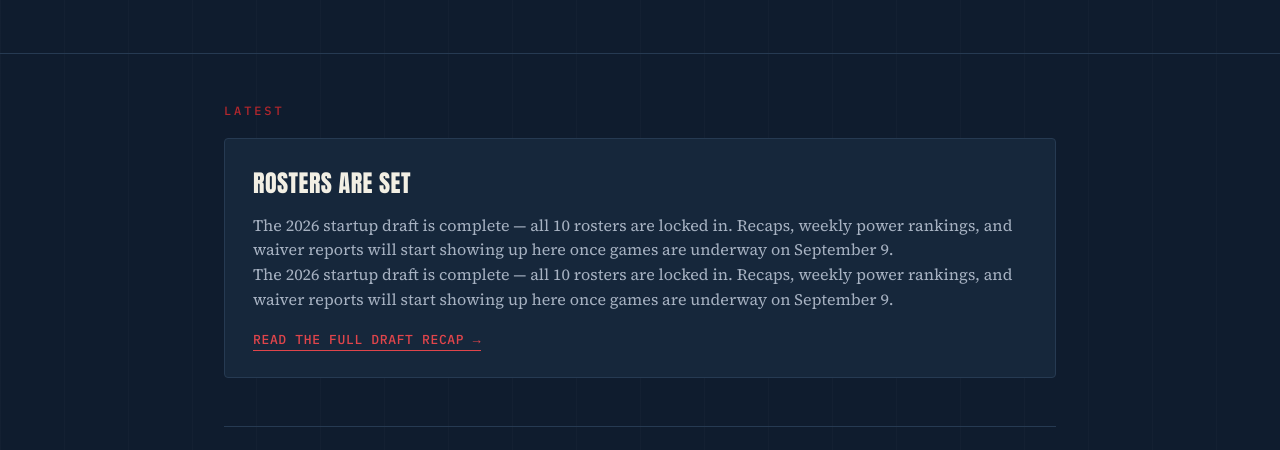
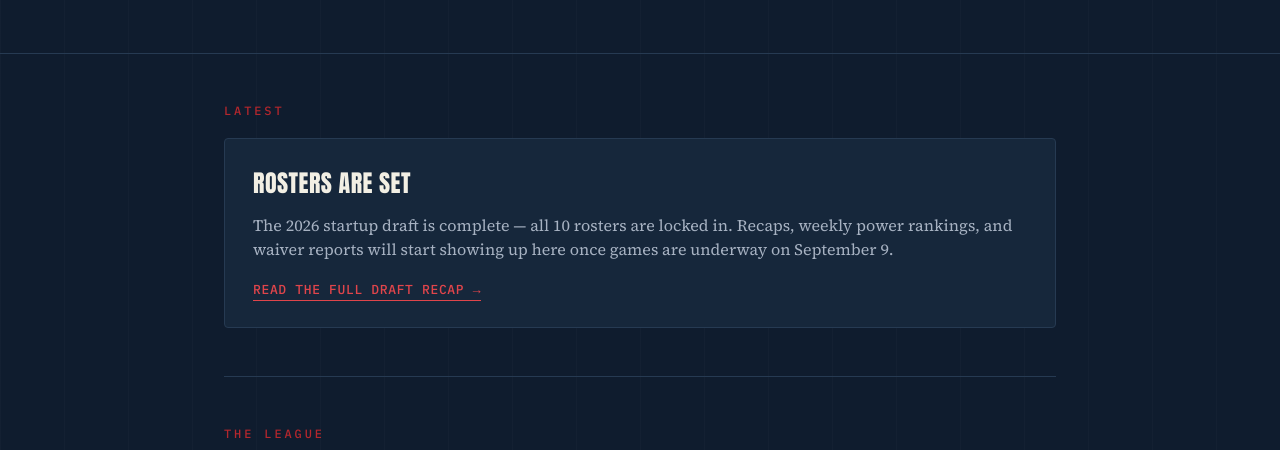
Before and after one commit to dpavloski/NSFWFantasyFootball, a website: page index.html in a window 1280 px wide. Shown: the part 350-800 px from the top of the page. Drawn offline with Linux system fonts and the light colour scheme.

Commit message:
Update index.html

```diff
--- a/index.html
+++ b/index.html
@@ -208,7 +208,6 @@
       <div class="card">
         <h2>Rosters are set</h2>
         <p>The 2026 startup draft is complete — all 10 rosters are locked in. Recaps, weekly power rankings, and waiver reports will start showing up here once games are underway on September 9.</p>
-        <p>The 2026 startup draft is complete — all 10 rosters are locked in. Recaps, weekly power rankings, and waiver reports will start showing up here once games are underway on September 9.</p>
 <p style="margin-top: 14px;"><a href="draft-recap.html" style="color: var(--red-bright); font-family: 'IBM Plex Mono', monospace; font-size: 13px; letter-spacing: 0.05em; text-transform: uppercase; text-decoration: none; border-bottom: 1px solid var(--red-bright); padding-bottom: 2px;">Read the full draft recap &rarr;</a></p>
       </div>
     </section>
```
